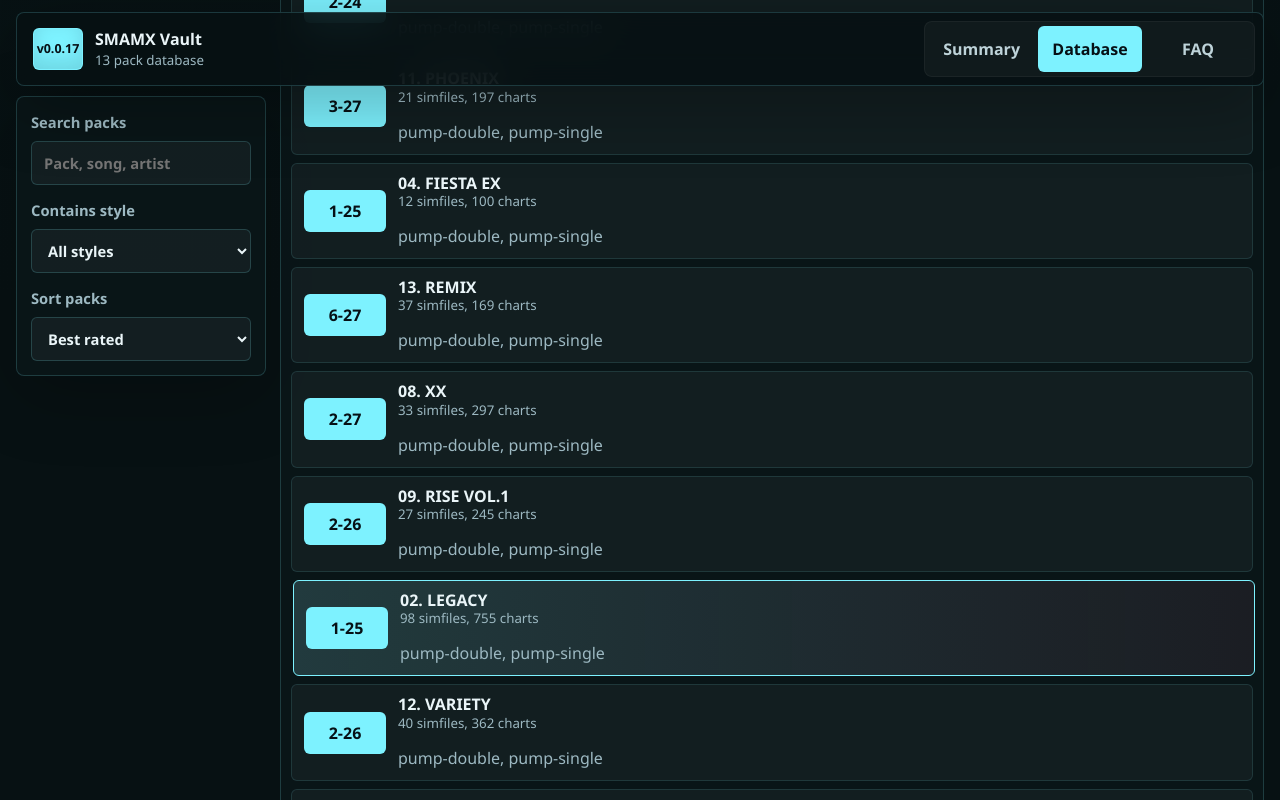
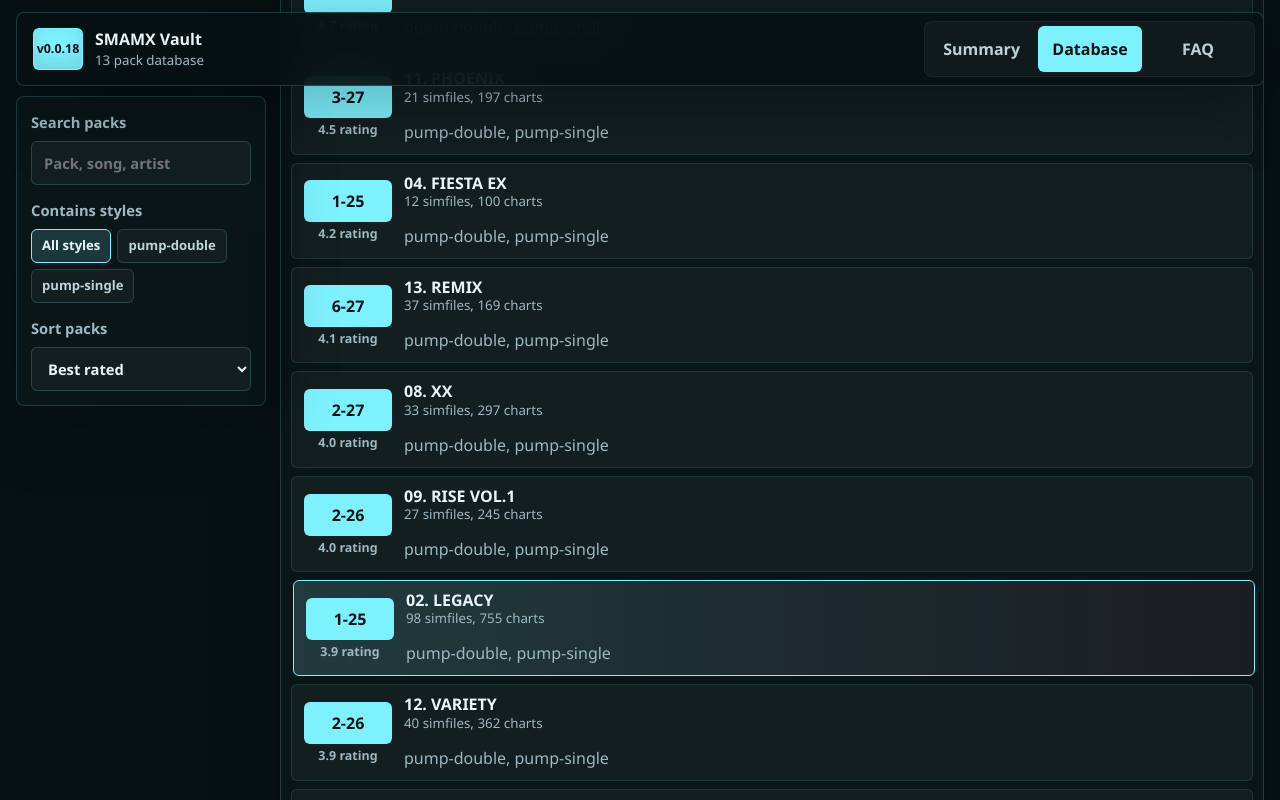
Before and after one commit to r3dthr33/sma-ziphub, a React (Vite) app: page / in a window 1280 px wide. Both pictures are taken after a click on the button "Open Pack Database". Shown: the part 432-1232 px from the top of the page. Built offline with nearby package versions, Linux system fonts and the light colour scheme.

Commit message:
Add pack ratings and multi style filters

```diff
--- a/src/App.tsx
+++ b/src/App.tsx
@@ -30,7 +30,7 @@ const sections: Array<{ id: Section; label: string }> = [
 function App() {
   const [activeSection, setActiveSection] = useState<Section>("summary");
   const [query, setQuery] = useState("");
-  const [styleFilter, setStyleFilter] = useState("all");
+  const [styleFilters, setStyleFilters] = useState<string[]>([]);
   const [sortMode, setSortMode] = useState<SortMode>("rating");
   const [selectedPackId, setSelectedPackId] = useState(packs[0]?.id ?? "");
   const [viewingPack, setViewingPack] = useState(false);
@@ -45,11 +45,13 @@ function App() {
         const songText = pack.songs.map((song) => `${song.title} ${song.artist} ${song.folderName}`).join(" ");
         const text = `${pack.name} ${songText}`.toLowerCase();
         const matchesQuery = !cleanQuery || text.includes(cleanQuery);
-        const matchesStyle = styleFilter === "all" || pack.songs.some((song) => song.steps.some((step) => step.style === styleFilter));
+        const matchesStyle =
+          styleFilters.length === 0 ||
+          styleFilters.every((style) => pack.songs.some((song) => song.steps.some((step) => step.style === style)));
         return matchesQuery && matchesStyle;
       })
       .sort((a, b) => sortPacks(a, b, sortMode));
-  }, [query, sortMode, styleFilter]);
+  }, [query, sortMode, styleFilters]);
 
   const stats = useMemo(() => buildStats(songs), []);
   const visibleCounters = useMemo(
@@ -62,7 +64,7 @@ function App() {
       <header className="topbar">
         <button className="brand-lockup" onClick={() => setActiveSection("summary")} type="button">
           <span className="brand-mark">
-            <strong>v0.0.17</strong>
+            <strong>v0.0.18</strong>
           </span>
           <span>
             <strong>SMAMX Vault</strong>
@@ -116,10 +118,13 @@ function App() {
           setSelectedPackId={setSelectedPackId}
           setViewingPack={setViewingPack}
           setSortMode={setSortMode}
-          setStyleFilter={setStyleFilter}
           sortMode={sortMode}
-          styleFilter={styleFilter}
+          styleFilters={styleFilters}
           styles={styles}
+          toggleStyleFilter={(style) =>
+            setStyleFilters((current) => (current.includes(style) ? current.filter((item) => item !== style) : [...current, style]))
+          }
+          clearStyleFilters={() => setStyleFilters([])}
           viewingPack={viewingPack}
         />
       )}
@@ -220,12 +225,14 @@ function Database({
   setSelectedPackId,
   setViewingPack,
   setSortMode,
-  setStyleFilter,
   sortMode,
-  styleFilter,
+  styleFilters,
   styles,
+  toggleStyleFilter,
+  clearStyleFilters,
   viewingPack,
 }: {
+  clearStyleFilters: () => void;
   filteredPacks: PackEntry[];
   query: string;
   selectedPack: PackEntry;
@@ -233,10 +240,10 @@ function Database({
   setSelectedPackId: (value: string) => void;
   setViewingPack: (value: boolean) => void;
   setSortMode: (value: SortMode) => void;
-  setStyleFilter: (value: string) => void;
   sortMode: SortMode;
-  styleFilter: string;
+  styleFilters: string[];
   styles: string[];
+  toggleStyleFilter: (style: string) => void;
   viewingPack: boolean;
 }) {
   return (
@@ -252,17 +259,30 @@ function Database({
           />
         </label>
 
-        <label>
-          Contains style
-          <select onChange={(event) => setStyleFilter(event.target.value)} value={styleFilter}>
-            <option value="all">All styles</option>
+        <div className="filter-group">
+          <span>Contains styles</span>
+          <div className="style-toggle-list" role="group" aria-label="Contains styles">
+            <button
+              aria-pressed={styleFilters.length === 0}
+              className={styleFilters.length === 0 ? "active" : ""}
+              onClick={clearStyleFilters}
+              type="button"
+            >
+              All styles
+            </button>
             {styles.map((style) => (
-              <option key={style} value={style}>
+              <button
+                aria-pressed={styleFilters.includes(style)}
+                className={styleFilters.includes(style) ? "active" : ""}
+                key={style}
+                onClick={() => toggleStyleFilter(style)}
+                type="button"
+              >
                 {style}
-              </option>
+              </button>
             ))}
-          </select>
-        </label>
+          </div>
+        </div>
 
         <label>
           Sort packs
@@ -294,7 +314,10 @@ function Database({
               }}
               type="button"
             >
-              <span className="level-chip">{getPackLevelRange(pack)}</span>
+              <span className="pack-score">
+                <span className="level-chip">{getPackLevelRange(pack)}</span>
+                <small>{(seededScore(pack.id, 35, 50) / 10).toFixed(1)} rating</small>
+              </span>
               <span>
                 <strong>{pack.name}</strong>
                 <small>
--- a/src/styles.css
+++ b/src/styles.css
@@ -392,6 +392,39 @@ label {
   font-weight: 750;
 }
 
+.filter-group {
+  display: grid;
+  gap: 8px;
+  color: var(--muted);
+  font-size: 0.92rem;
+  font-weight: 750;
+}
+
+.style-toggle-list {
+  display: flex;
+  flex-wrap: wrap;
+  gap: 6px;
+}
+
+.style-toggle-list button {
+  min-height: 34px;
+  border: 1px solid var(--line);
+  border-radius: 6px;
+  background: rgba(255, 255, 255, 0.045);
+  color: var(--muted-strong);
+  padding: 0 10px;
+  font: inherit;
+  font-size: 0.82rem;
+  font-weight: 850;
+}
+
+.style-toggle-list button:hover,
+.style-toggle-list button.active {
+  border-color: var(--accent);
+  background: rgba(125, 242, 255, 0.16);
+  color: var(--text);
+}
+
 input,
 select {
   width: 100%;
@@ -421,7 +454,6 @@ select option {
   overflow: auto;
   padding: 10px;
   scrollbar-width: none;
-  mask-image: linear-gradient(to bottom, #000 0, #000 calc(100% - 18px), transparent 100%);
 }
 
 .song-wheel::-webkit-scrollbar,
@@ -478,7 +510,7 @@ select option {
 }
 
 .pack-strip {
-  grid-template-columns: 82px minmax(0, 1fr);
+  grid-template-columns: 88px minmax(0, 1fr);
   align-items: center;
 }
 
@@ -490,10 +522,23 @@ select option {
   white-space: nowrap;
 }
 
-.level-chip {
+.pack-score {
   display: grid;
   grid-row: 1 / span 2;
   align-self: center;
+  gap: 6px;
+}
+
+.pack-score small {
+  color: var(--muted);
+  font-size: 0.78rem;
+  font-weight: 850;
+  line-height: 1;
+  text-align: center;
+}
+
+.level-chip {
+  display: grid;
   min-height: 42px;
   place-items: center;
   border-radius: 6px;
```
Also changed, not shown: 5 other files (tests, documents, lock files or other folders).
